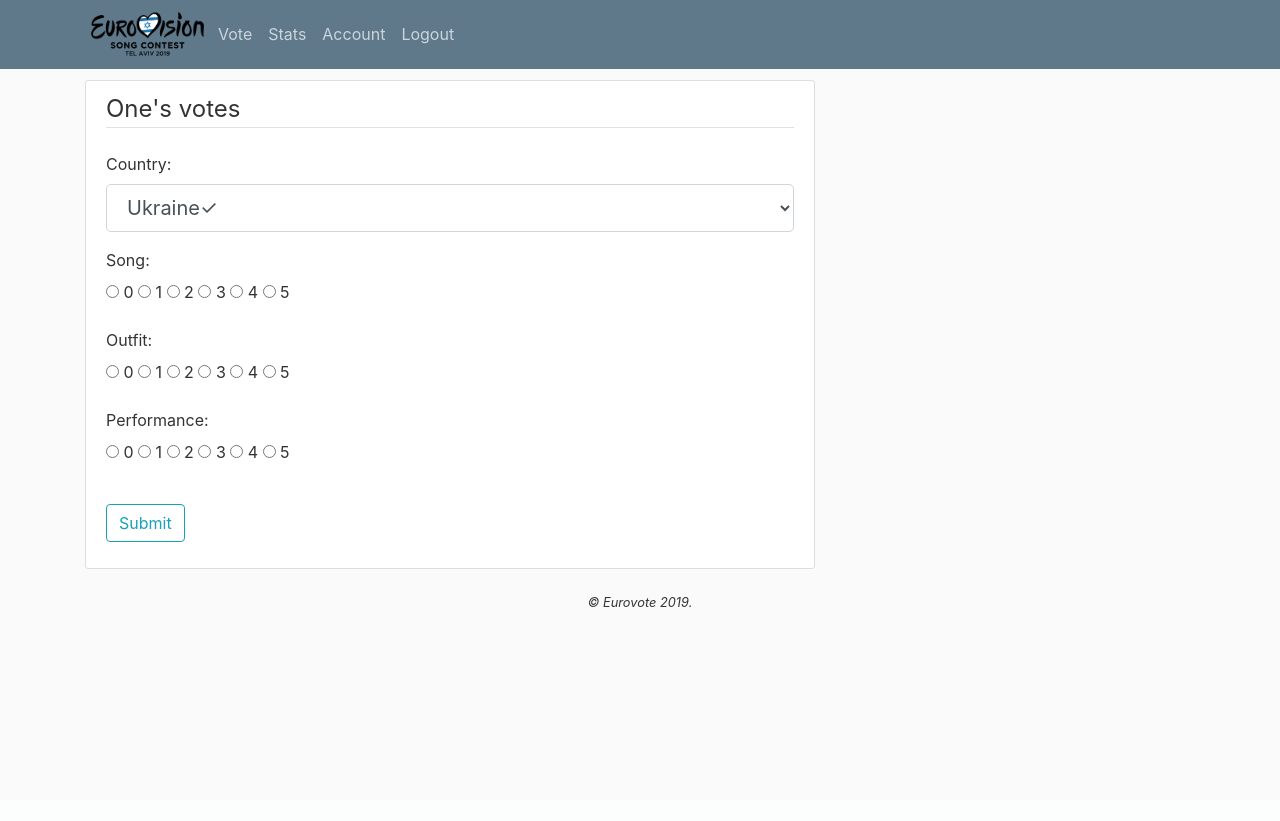
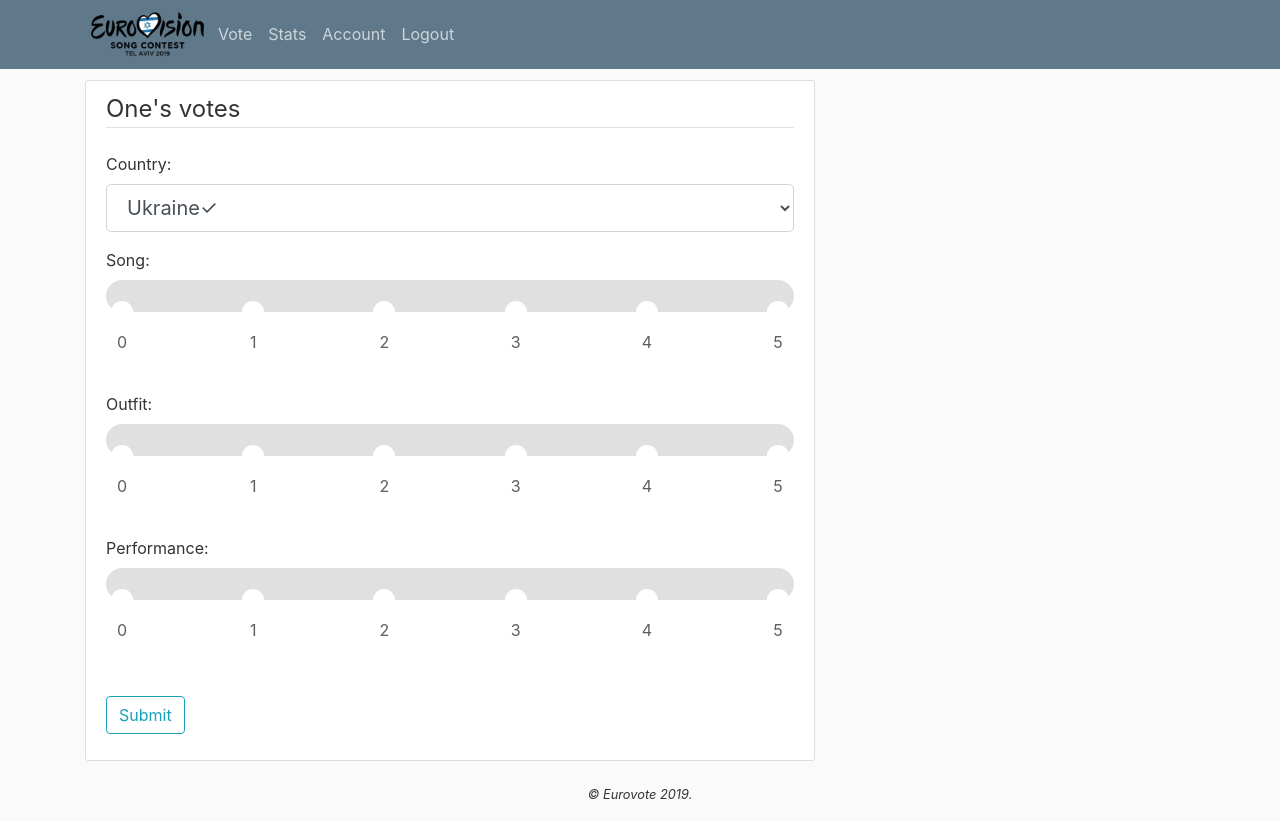
Before and after one commit to omgitsaheadcrab/eurovote, a Flask app: page /vote in a window 1280 px wide. Before the commit the page ends 607 px from the top, so only its background shows below. Run offline with Flask 2, Linux system fonts and the light colour scheme; a user stored in the database is signed in; data comes from the database, SQL or seed files in the repository; both versions use the stored data as it was after the commit; some libraries are stand-ins or nearby versions.

Commit message:
Replaced voting radio buttons with sliders using jQuery plugin.

```diff
--- /dev/null
+++ b/eurovote/static/radios-to-slider.css
@@ -0,0 +1,110 @@
+.radios-to-slider {
+    background-color: #e0e0e0;
+    display: block;
+    position: relative;
+    margin-bottom: 80px;
+    -webkit-box-sizing: content-box;
+    -moz-box-sizing: content-box;
+    -o-box-sizing: content-box;
+    box-sizing: content-box;
+}
+
+.radios-to-slider.medium {
+    height: 22px;
+    -webkit-border-radius: 25px;
+    -moz-border-radius: 25px;
+    -o-border-radius: 25px;
+    border-radius: 25px;
+    padding: 5px;
+}
+
+
+/* Levels */
+
+.radios-to-slider .slider-level {
+    background-color: #fff;
+    cursor: pointer;
+    position: absolute;
+    display: block;
+}
+
+.radios-to-slider .slider-level.slider-lower-level {
+    opacity: 0.2;
+}
+
+.radios-to-slider.medium .slider-level {
+    width: 22px;
+    height: 22px;
+    -webkit-border-radius: 22px;
+    -moz-border-radius: 22px;
+    -o-border-radius: 22px;
+    border-radius: 22px;
+    z-index: 2;
+}
+
+
+/* Labels */
+
+.slider-label {
+    position: absolute;
+    display: block;
+    cursor: pointer;
+    color: #5e5e5e;
+    text-align: center;
+}
+
+.slider-label-active {
+    font-weight: bold;
+}
+
+.radios-to-slider.medium .slider-label {
+    top: 50px;
+    width: 44px;
+}
+
+
+/* Slider bar */
+
+.radios-to-slider .slider-bar {
+    background-color: #00b4f1;
+    float: left;
+    height: 100%;
+    width: 0;
+    pointer-events: none;
+    display: none;
+    position: absolute;
+    left: 0;
+    top: 0;
+    min-width: 32px !important;
+}
+
+.slider-bar.transition-enabled {
+    -webkit-transition: .2s;
+    -moz-transition: .2s;
+    -o-transition: .2s;
+    transition: .2s;
+}
+
+.radios-to-slider.medium .slider-bar {
+    -webkit-border-radius: 22px;
+    -moz-border-radius: 22px;
+    -o-border-radius: 22px;
+    border-radius: 22px;
+}
+
+
+/* Slider Knob */
+
+.slider-knob {
+    float: right;
+    background-color: #0977B5;
+}
+
+.radios-to-slider.medium .slider-knob {
+    width: 32px;
+    height: 32px;
+    -webkit-border-radius: 25px;
+    -moz-border-radius: 25px;
+    -o-border-radius: 25px;
+    border-radius: 25px;
+}
--- a/eurovote/templates/layout.html
+++ b/eurovote/templates/layout.html
@@ -6,7 +6,10 @@
     <meta name="viewport" content="width=device-width, initial-scale=1, shrink-to-fit=no">
     <!-- Bootstrap CSS -->
     <link rel="stylesheet" href="https://stackpath.bootstrapcdn.com/bootstrap/4.3.1/css/bootstrap.min.css" integrity="sha384-ggOyR0iXCbMQv3Xipma34MD+dH/1fQ784/j6cY/iJTQUOhcWr7x9JvoRxT2MZw1T" crossorigin="anonymous">
-    <link rel="stylesheet" type="text/css" href="{{ url_for('static', filename='main.css')}}">
+    <link rel="stylesheet" type="text/css"
+	  href="{{ url_for('static', filename='main.css')}}">
+    <link rel="stylesheet" type="text/css"
+	  href="{{ url_for('static', filename='radios-to-slider.css')}}">
     {% if title %}
     <title>Eurovote - {{ title }}</title>
     {%  else %}
@@ -67,5 +70,15 @@
     <script src="https://code.jquery.com/jquery-3.3.1.slim.min.js" integrity="sha384-q8i/X+965DzO0rT7abK41JStQIAqVgRVzpbzo5smXKp4YfRvH+8abtTE1Pi6jizo" crossorigin="anonymous"></script>
     <script src="https://cdnjs.cloudflare.com/ajax/libs/popper.js/1.14.7/umd/popper.min.js" integrity="sha384-UO2eT0CpHqdSJQ6hJty5KVphtPhzWj9WO1clHTMGa3JDZwrnQq4sF86dIHNDz0W1" crossorigin="anonymous"></script>
     <script src="https://stackpath.bootstrapcdn.com/bootstrap/4.3.1/js/bootstrap.min.js" integrity="sha384-JjSmVgyd0p3pXB1rRibZUAYoIIy6OrQ6VrjIEaFf/nJGzIxFDsf4x0xIM+B07jRM" crossorigin="anonymous"></script>
+    <script src="http://ajax.googleapis.com/ajax/libs/jquery/1.11.0/jquery.min.js"></script>
+    <script src="{{ url_for('static', filename='jquery.radios-to-slider.js')}}"></script>
+    <script>
+      $(document).ready(function(){
+	  var radios = $("#radios").radiosToSlider({});
+	  var radios1 = $("#radios1").radiosToSlider({});
+	  var radios2 = $("#radios2").radiosToSlider({});
+	  var radios2 = $("#radios3").radiosToSlider({});
+      });
+    </script>
   </body>
 </html>
--- a/eurovote/templates/vote.html
+++ b/eurovote/templates/vote.html
@@ -14,8 +14,8 @@
 	{{ form.name.label(class="form-control-label") }}:
 	{{ form.name(class="form-control form-control-lg") }}
       </div>
-      <div class="form-group">
-	{{ form.song.label(class="form-control-label") }}:
+      {{ form.song.label(class="form-control-label") }}:
+      <div id="radios1" class="form-group">
 	<p>
 	  {% for subfield in form.song %}
 	  <tr>
@@ -25,8 +25,8 @@
 	  {% endfor %}
 	</p>
       </div>
-      <div class="form-group">
-	{{ form.outfit.label(class="form-control-label") }}:
+      {{ form.outfit.label(class="form-control-label") }}:
+      <div id="radios2" class="form-group">
 	<p>
 	  {% for subfield in form.outfit %}
 	  <tr>
@@ -36,8 +36,8 @@
 	  {% endfor %}
 	</p>
       </div>
-      <div class="form-group">
-	{{ form.performance.label(class="form-control-label") }}:
+      {{ form.performance.label(class="form-control-label") }}:
+      <div id="radios3" class="form-group">
 	<p>
 	  {% for subfield in form.performance %}
 	  <tr>
@@ -53,4 +53,6 @@
     </div>
   </form>
 </div>
+
+
 {% endblock content %}
```
Also changed, not shown: README.md, eurovote/site.db, eurovote/static/jquery.radios-to-slider.js (added).
